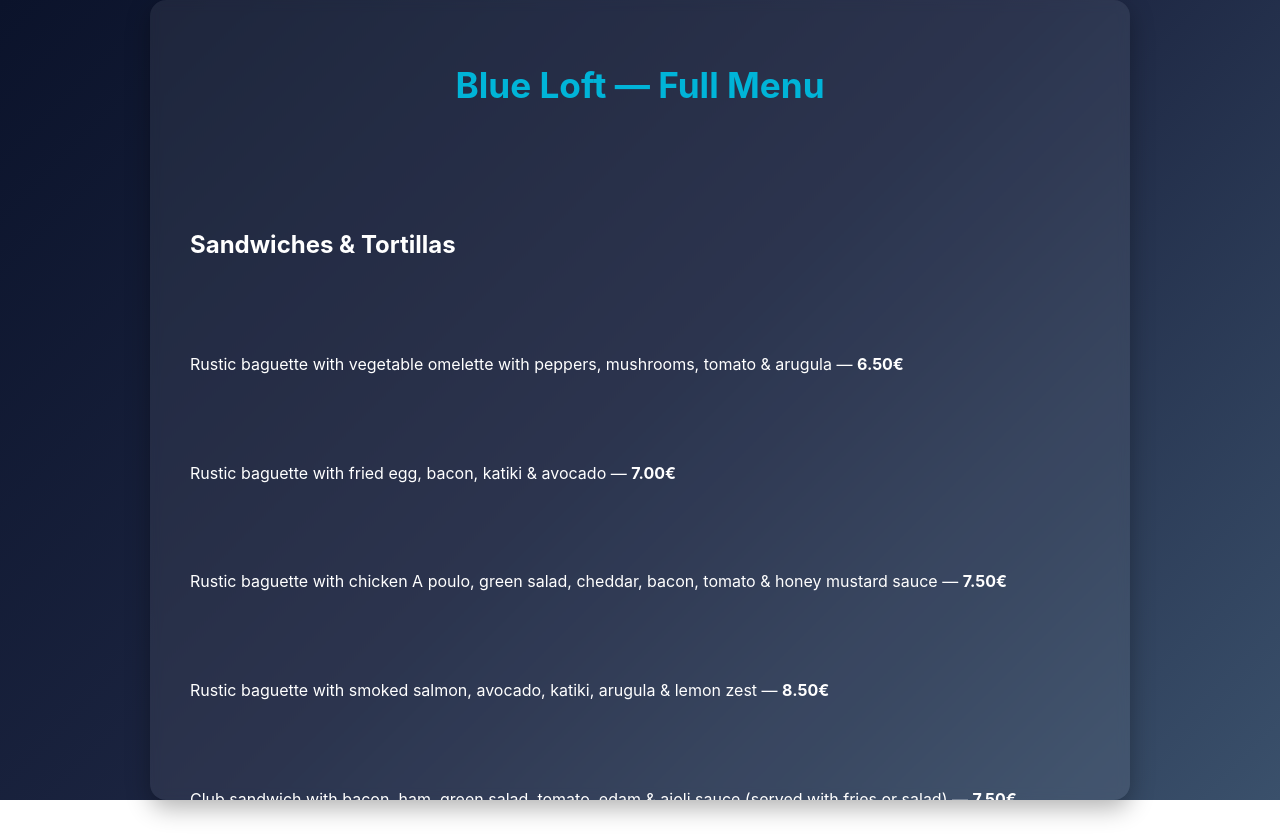
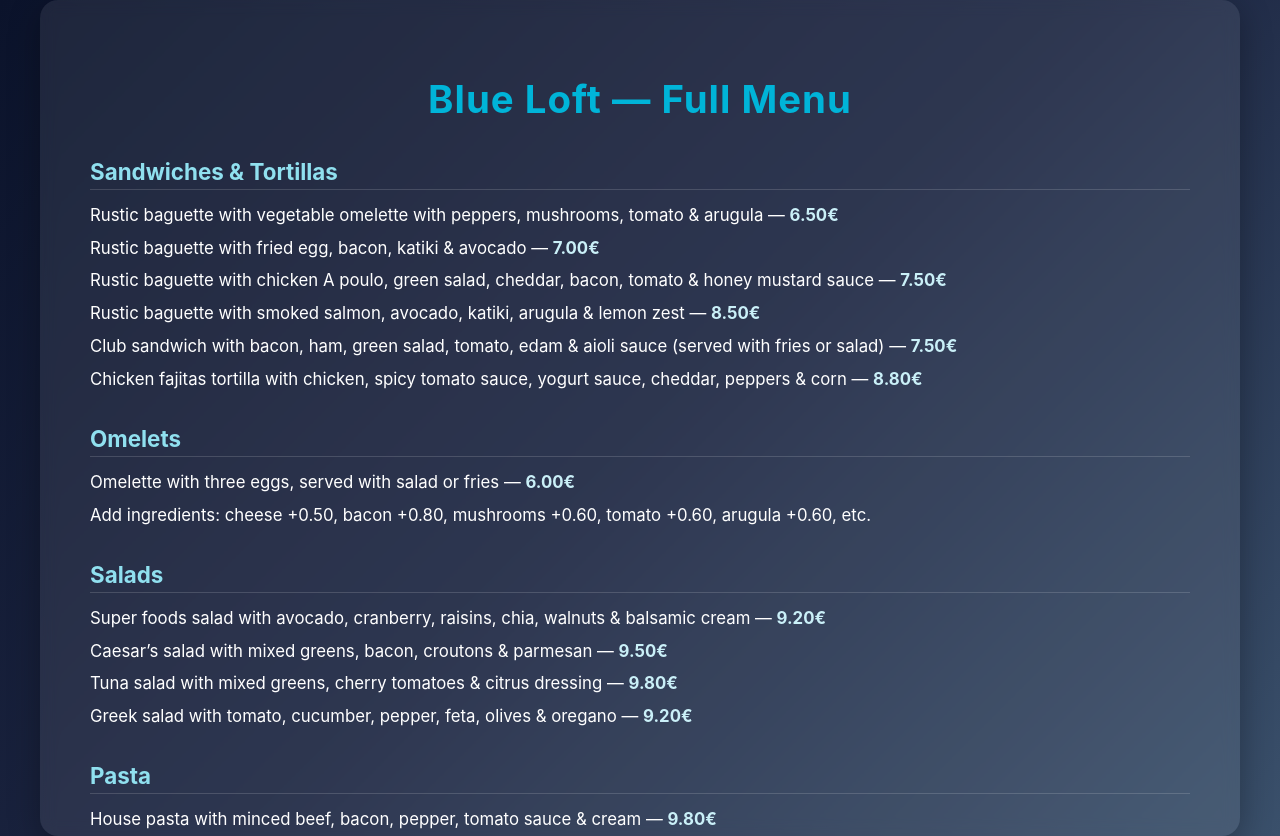
Before and after one commit to dfrntteam-creator/blue-loft-menu, a plain HTML site: page index.html in a window 1280 px wide. Before the commit the page ends 800 px from the top, so only its background shows below. Drawn offline with Linux system fonts and the light colour scheme.

Commit message:
Update style.css

```diff
--- a/style.css
+++ b/style.css
@@ -11,34 +11,58 @@ body {
 }
 
 .container {
-  max-width: 900px;
+  max-width: 1100px;
   width: 90%;
-  background-color: rgba(255, 255, 255, 0.07);
-  backdrop-filter: blur(6px);
-  border-radius: 16px;
-  box-shadow: 0 8px 24px rgba(0, 0, 0, 0.3);
-  padding: 40px;
+  background-color: rgba(255, 255, 255, 0.08);
+  backdrop-filter: blur(8px);
+  border-radius: 18px;
+  box-shadow: 0 8px 32px rgba(0, 0, 0, 0.3);
+  padding: 50px;
   overflow-y: auto;
-  max-height: 90vh;
+  max-height: 92vh;
 }
 
 h1 {
   text-align: center;
-  font-size: 2.2rem;
-  margin-bottom: 24px;
+  font-size: 2.4rem;
+  margin-bottom: 36px;
   color: #00b4d8;
+  letter-spacing: 1px;
 }
 
-.menu {
-  white-space: pre-wrap;
+h2 {
+  margin-top: 32px;
+  margin-bottom: 12px;
+  font-size: 1.4rem;
+  color: #90e0ef;
+  border-bottom: 1px solid rgba(255, 255, 255, 0.15);
+  padding-bottom: 4px;
+}
+
+p {
+  margin: 6px 0;
   line-height: 1.6;
-  font-size: 1rem;
+  font-size: 1.05rem;
+}
+
+strong {
+  color: #caf0f8;
+}
+
+.footer {
+  margin-top: 40px;
+  text-align: center;
+  font-size: 0.95rem;
+  opacity: 0.8;
 }
 
 ::-webkit-scrollbar {
-  width: 8px;
+  width: 10px;
 }
 ::-webkit-scrollbar-thumb {
   background-color: rgba(255, 255, 255, 0.3);
   border-radius: 8px;
 }
+::-webkit-scrollbar-track {
+  background: transparent;
+}
```
